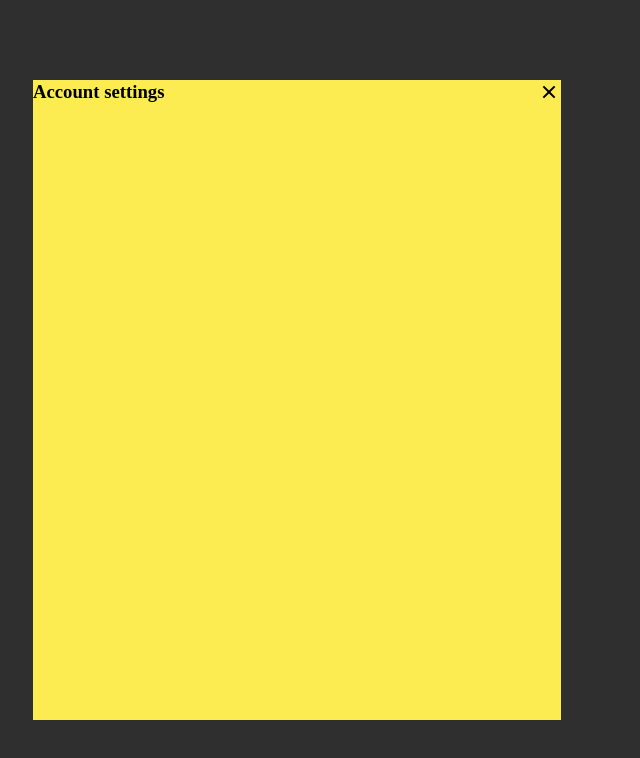
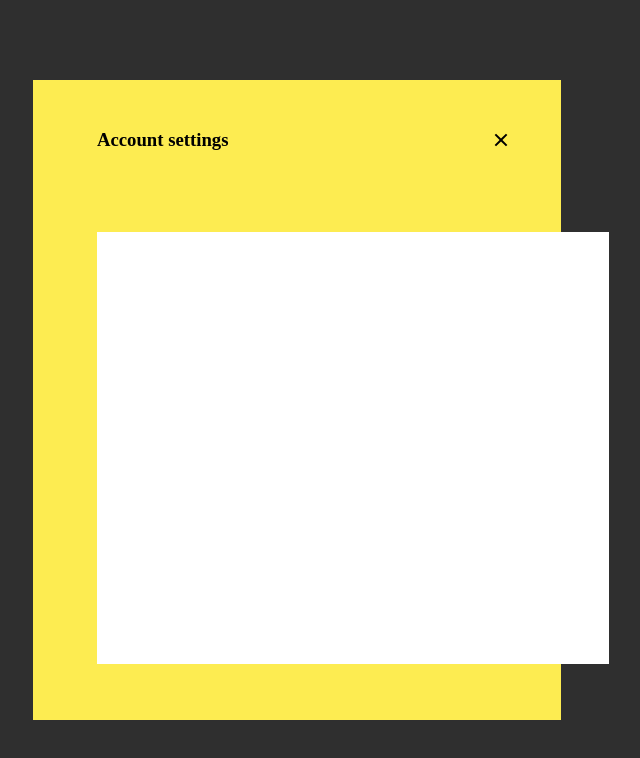
Before and after one commit to Titania01/loop2-step2, a plain HTML site: page index.html in a window 1280 px wide. Shown: the whole page, without its empty margins (343-983 px from the left). Drawn offline with Linux system fonts and the light colour scheme.

Commit message:
feat: update code base

```diff
--- a/css/style.css
+++ b/css/style.css
@@ -20,4 +20,12 @@ body {
   display: flex;
   align-items: center;
   justify-content: space-between;
+  padding: 3rem 3rem 2rem 4rem;
 }
+
+.white {
+  height: 27rem;
+  width: 32rem;
+  background: #fff;
+  margin: 3rem 0 0 4rem;
+}
--- a/index.html
+++ b/index.html
@@ -3,7 +3,7 @@
   <head>
     <meta charset="UTF-8" />
     <meta name="viewport" content="width=device-width, initial-scale=1.0" />
-    <title>loop2-step1</title>
+    <title>loop2-step2</title>
     <link rel="stylesheet" href="css/style.css" />
   </head>
   <body>
@@ -12,6 +12,8 @@
         <h3>Account settings</h3>
         <img src="./media/close-line.svg" alt="ex" class="close" />
       </div>
+
+      <div class="white"></div>
     </div>
   </body>
 </html>
```
Also changed, not shown: media/avatar.jpg (added).
